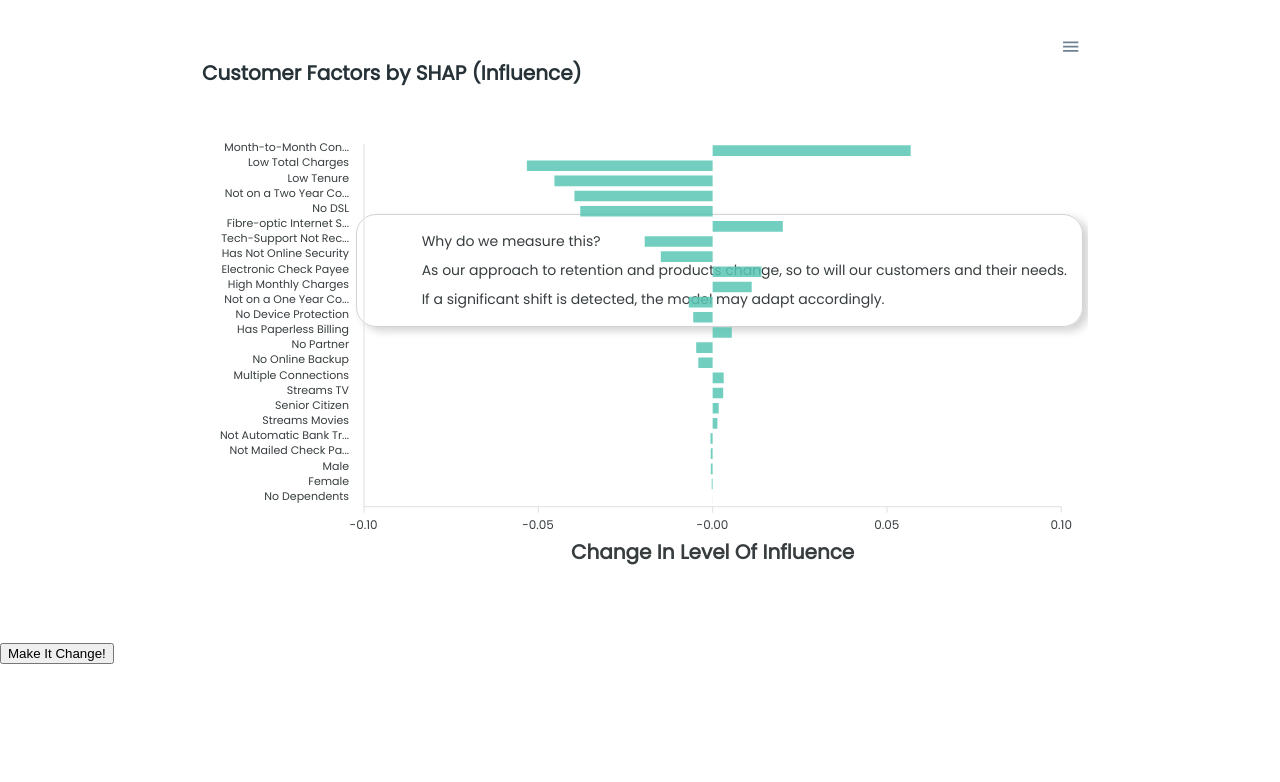
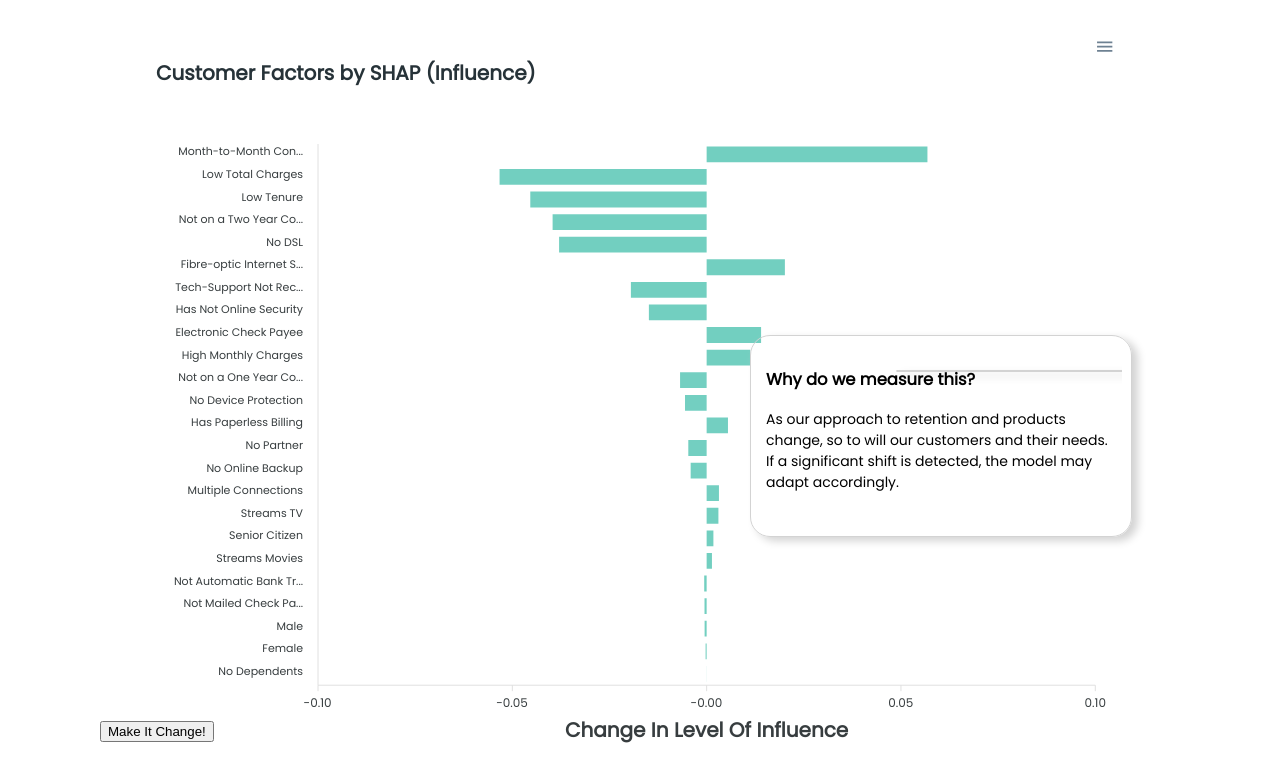
Before and after one commit to AdrianNichDI/data-visualisation, a React (Create React App) app: page / in a window 1280 px wide. Both pictures are taken after a click on the button "Make It Change!". Shown: the top 782 px of the page. Built offline with nearby package versions, Linux system fonts and the light colour scheme.

Commit message:
legend working conditionally and positioned correctly

```diff
--- a/src/App.css
+++ b/src/App.css
@@ -1,11 +1,41 @@
 @import url(https://fonts.googleapis.com/css?family=Poppins);
 
+
+#outer{
+  position: absolute;
+}
 #chart {
+  position: relative;
+  z-index: -1;
   max-width: 70%;
   margin: 35px auto;
 }
 
+#reason{
+  z-index: 10;
+  position: absolute;
+  font-family: 'Poppins';
+  font-size: 14px;
+  border-style: solid;
+  height: 170px;
+  width: 350px;
+  padding: 15px;
+  box-shadow: 6px 4px 8px lightgray;
+  border-radius: 20px;
+  border-color: lightgray;
+  border-width: 1px;
+  margin-top: 335px;
+  margin-left: 750px;
+}
+
+#button{
+  position: absolute;
+  z-index: 1;
+  margin-top: 720px;
+  margin-left: 100px;
+}
 .apexcharts-legend {
+  position: relative;
   top: 0 !important;
   border-style: solid;
   box-shadow: 6px 4px 8px lightgray;
@@ -15,8 +45,10 @@
   justify-content:center !important;
   min-width: 20%;
   max-height: 20%;
-  margin-top: 20%;
+  margin-top: 335px;
+  margin-left: 750px;
   padding-left: 5% !important;
+  font-size: 14px;
 }
 
 
--- a/src/App.js
+++ b/src/App.js
@@ -160,6 +160,7 @@ function App() {
         },
         legend: {
           ...options.legend,
+          show: false,
           customLegendItems: ['Why do we measure this?', 'As our approach to retention and products change, so to will our customers and their needs.', 'If a significant shift is detected, the model may adapt accordingly.'],
           markers: {
             ...options.legend.markers,
@@ -173,12 +174,20 @@ function App() {
 
   return (
     <>
+      <div id="button">
+        {/* <p className="col"> */}
+          <button onClick={updateCharts}>Make It Change!</button>
+        {/* </p> */}
+      </div>
+      <div id="outer">
         <div id="chart">
-        <Chart options={options} series={options.series} type="bar" />
+          <Chart options={options} series={options.series} width={"976"} height={"735"} type="bar" />
         </div>
-      <p className="col">
-        <button onClick={updateCharts}>Make It Change!</button>
-      </p>
+      </div>
+      {!absolute ? <div id="reason">
+        <h3>Why do we measure this?</h3>
+        <p>As our approach to retention and products change, so to will our customers and their needs. If a significant shift is detected, the model may adapt accordingly.</p>
+      </div> : <div></div>}
     </>
   );
 
```
Lines whose indentation alone changed are shown as unchanged.
